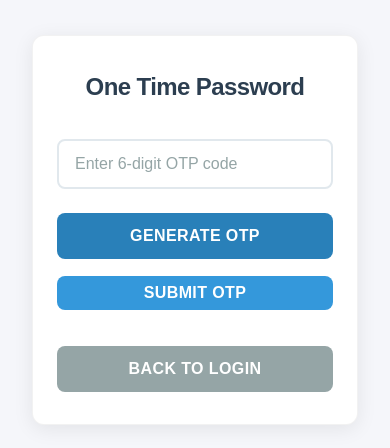
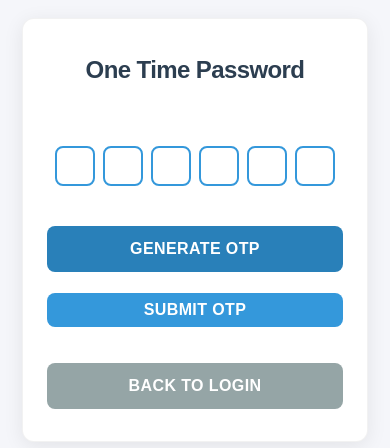
Before and after one commit to AJK182001/2-Factor-Authentication-System, a React (Create React App) app: page /otp in a window 390 px wide. Shown: the part 192-640 px from the top of the page. Built offline with nearby package versions, Linux system fonts and the light colour scheme.

Commit message:
UI changes made to the OTP, Login and the Game. Also added logout functionality to the game

```diff
--- a/src/App.css
+++ b/src/App.css
@@ -199,6 +199,48 @@ body {
   max-width: 200px;
 }
 
+/* OTP Input Styling */
+.otp-inputs {
+  display: flex;
+  gap: 0.75rem;
+  justify-content: center;
+  margin: 1.5rem 0;
+  padding: 0 1rem;
+}
+
+.otp-input {
+  width: 3rem;
+  height: 3rem;
+  text-align: center;
+  font-size: 1.5rem;
+  font-weight: 600;
+  border: 2px solid #e1e8ed;
+  border-radius: 8px;
+  background-color: #ffffff;
+  transition: all 0.2s ease;
+  font-family: 'Courier New', monospace;
+  box-sizing: border-box;
+}
+
+.otp-input:focus {
+  outline: none;
+  border-color: #3498db;
+  box-shadow: 0 0 0 3px rgba(52, 152, 219, 0.1);
+  transform: scale(1.05);
+}
+
+.otp-input:not(:placeholder-shown) {
+  border-color: #3498db;
+}
+
+/* OTP Page specific styling */
+.auth-card .form-group {
+  display: flex;
+  flex-direction: column;
+  align-items: center;
+  margin-bottom: 1.5rem;
+}
+
 @media (max-width: 480px) {
   .button-group {
     flex-direction: column;
@@ -209,4 +251,19 @@ body {
     width: 100%;
     max-width: none;
   }
+
+  .otp-inputs {
+    gap: 0.5rem;
+    padding: 0 0.5rem;
+  }
+
+  .otp-input {
+    width: 2.5rem;
+    height: 2.5rem;
+    font-size: 1.25rem;
+  }
+
+  .auth-card .form-group {
+    margin-bottom: 1rem;
+  }
 }
--- a/src/components/Game.css
+++ b/src/components/Game.css
@@ -115,3 +115,22 @@ select {
   border: 1px solid #e1e8ed;
   font-family: inherit;
 }
+
+/* Button group for restart and logout */
+.button-group {
+  display: flex;
+  gap: 1rem;
+  margin-top: 5px;
+  justify-content: center;
+}
+
+/* Logout button - inherits btn-primary sizing, overrides color */
+.logout-btn {
+  background-color: #e74c3c !important;
+}
+
+.logout-btn:hover {
+  background-color: #c0392b !important;
+  transform: translateY(-1px);
+  box-shadow: 0 4px 12px rgba(231, 76, 60, 0.3);
+}
--- a/src/components/Game.js
+++ b/src/components/Game.js
@@ -1,4 +1,5 @@
 import React, { useState, useEffect } from "react";
+import { useNavigate } from "react-router-dom";
 import "./Game.css";
 import axios from "axios";
 
@@ -13,6 +14,7 @@ const getRandomPosition = () => ({
 });
 
 const Game = () => {
+  const navigate = useNavigate();
   const [snake, setSnake] = useState(INITIAL_SNAKE);
   const [direction, setDirection] = useState(INITIAL_DIRECTION);
   const [food, setFood] = useState(getRandomPosition());
@@ -91,6 +93,10 @@ const Game = () => {
     setGameOver(false);
   };
 
+  const handleLogout = () => {
+    navigate('/login');
+  };
+
 return(
   <div className="game-container">
   <div className="game-card">
@@ -121,7 +127,10 @@ return(
     </div>
 
     {/* Controls */}
-    <button className="btn-primary" onClick={restartGame}>Restart</button>
+    <div className="button-group">
+      <button className="btn-primary" onClick={restartGame}>Restart</button>
+      <button className="btn-primary logout-btn" onClick={handleLogout}>Logout</button>
+    </div>
     <div style={{ marginTop: '10px' }}>
       Speed:
       <select value={speed} onChange={e => setSpeed(Number(e.target.value))}>
--- a/src/components/LoginPage.jsx
+++ b/src/components/LoginPage.jsx
@@ -61,7 +61,6 @@ const LoginPage = () => {
       <h1 className="auth-title">Login</h1>
       <form onSubmit={handleSubmit}>
         <div className="form-group">
-          <label htmlFor="username" className="form-label">Username</label>
           <input
             type="text"
             id="username"
@@ -73,7 +72,6 @@ const LoginPage = () => {
         </div>
 
         <div className="form-group">
-          <label htmlFor="password" className="form-label">Password</label>
           <input
             type="password"
             id="password"
--- a/src/components/OtpPage.jsx
+++ b/src/components/OtpPage.jsx
@@ -1,7 +1,7 @@
 import React, { useState } from 'react';
 import { useLocation, useNavigate } from 'react-router-dom';
 const OtpPage = () => {
-  const [otp, setOtp] = useState('');
+  const [otp, setOtp] = useState(['', '', '', '', '', '']);
   const [error, setError] = useState('');
   const [success, setSuccess] = useState('');
   const navigate = useNavigate();
@@ -10,11 +10,29 @@ const OtpPage = () => {
   const [isGenerating, setIsGenerating] = useState(false);
   const [sessionId, setSessionId] = useState(null);
   const [generatedOtp, setGeneratedOtp] = useState(null);
-  const handleOtpChange = (e) => {
-    const value = e.target.value;
+
+  const handleOtpChange = (index, value) => {
     // Only allow numeric input (0-9)
     const numericValue = value.replace(/[^0-9]/g, '');
-    setOtp(numericValue);
+    if (numericValue.length <= 1) {
+      const newOtp = [...otp];
+      newOtp[index] = numericValue;
+      setOtp(newOtp);
+
+      // Auto-focus next input
+      if (numericValue && index < 5) {
+        const nextInput = document.getElementById(`otp-${index + 1}`);
+        if (nextInput) nextInput.focus();
+      }
+    }
+  };
+
+  const handleKeyDown = (index, e) => {
+    // Handle backspace to move to previous input
+    if (e.key === 'Backspace' && !otp[index] && index > 0) {
+      const prevInput = document.getElementById(`otp-${index - 1}`);
+      if (prevInput) prevInput.focus();
+    }
   };
   const API_BASE = "http://127.0.0.1:5000";
 
@@ -104,13 +122,16 @@ const OtpPage = () => {
   const handleSubmit = async (e) => {
   e.preventDefault();
 
+  // Convert array to string for validation
+  const otpString = otp.join('');
+
   // Basic validation
-  if (!otp.trim()) {
+  if (!otpString.trim()) {
     setError('OTP code is required');
     return;
   }
 
-  if (otp.length !== 6) {
+  if (otpString.length !== 6) {
     setError('OTP code must be exactly 6 digits');
     return;
   }
@@ -130,7 +151,7 @@ const OtpPage = () => {
       headers: { 'Content-Type': 'application/json' },
       body: JSON.stringify({
         user_id,
-        otp
+        otp: otpString
       }),
     });
 
@@ -138,7 +159,7 @@ const OtpPage = () => {
 
     if (data.success) {
       setSuccess('OTP verified successfully!');
-      setOtp('');
+      setOtp(['', '', '', '', '', '']);
       setSessionId(null);
       setGeneratedOtp(null); // if you have this state
       setTimeout(() => {
@@ -163,15 +184,21 @@ const OtpPage = () => {
       <h1 className="auth-title">One Time Password</h1>
       <form onSubmit={handleSubmit}>
         <div className="form-group">
-          <input
-            type="text"
-            id="otp"
-            className="form-input"
-            value={otp}
-            onChange={handleOtpChange}
-            placeholder="Enter 6-digit OTP code"
-            maxLength="6"
-          />
+          <div className="otp-inputs">
+            {otp.map((digit, index) => (
+              <input
+                key={index}
+                type="text"
+                id={`otp-${index}`}
+                className="otp-input"
+                value={digit}
+                onChange={(e) => handleOtpChange(index, e.target.value)}
+                onKeyDown={(e) => handleKeyDown(index, e)}
+                maxLength="1"
+                autoComplete="off"
+              />
+            ))}
+          </div>
         </div>
 
         {error && <div className="message message-error">{error}</div>}
```
Also changed, not shown: 1 other file (tests, documents, lock files or other folders).
